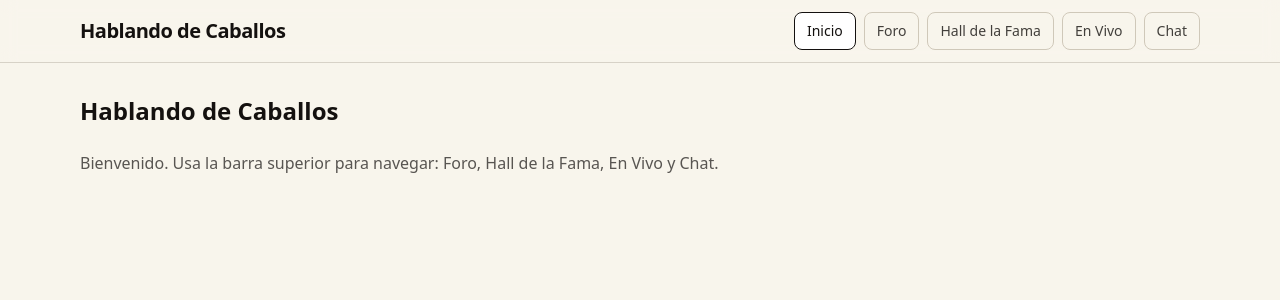
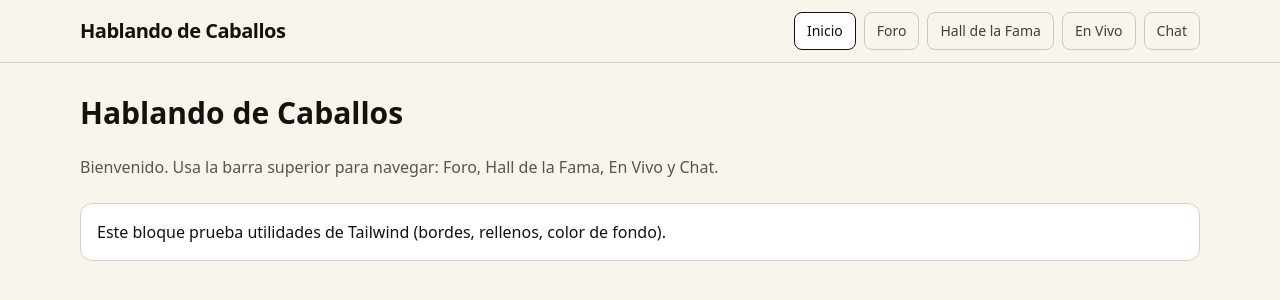
Before and after one commit to Heblemosdecaballos/foro-criollo, a Next.js app: page / in a window 1280 px wide. Shown: the top 300 px of the page. Built offline with nearby package versions, Linux system fonts and the light colour scheme.

Commit message:
Update page.tsx

```diff
--- a/src/app/page.tsx
+++ b/src/app/page.tsx
@@ -2,10 +2,13 @@
 export default function HomePage() {
   return (
     <div className="space-y-6">
-      <h1 className="text-2xl font-bold">Hablando de Caballos</h1>
+      <h1 className="text-3xl font-bold">Hablando de Caballos</h1>
       <p className="text-[#14110F]/70">
         Bienvenido. Usa la barra superior para navegar: Foro, Hall de la Fama, En Vivo y Chat.
       </p>
+      <div className="rounded-xl border border-[#D7D2C7] bg-white p-4">
+        Este bloque prueba utilidades de Tailwind (bordes, rellenos, color de fondo).
+      </div>
     </div>
   );
 }
```
